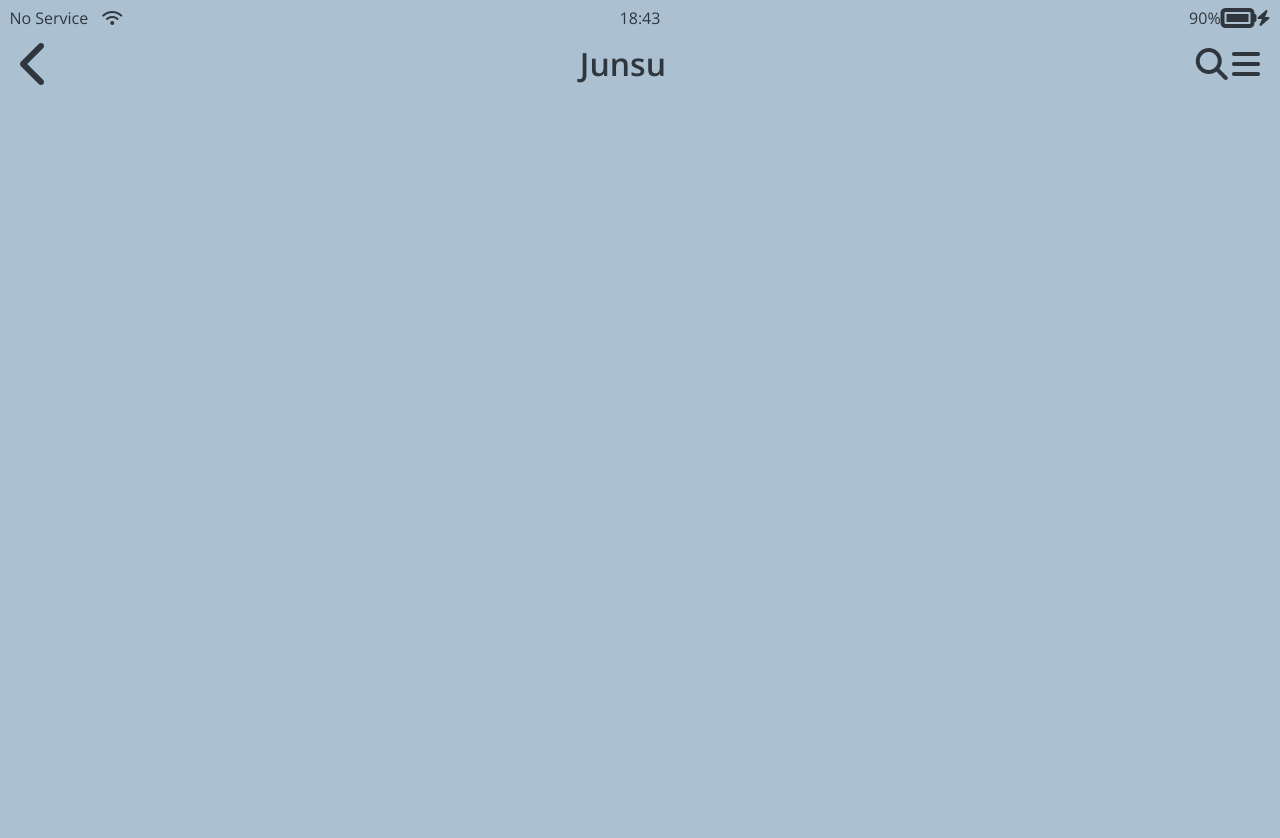
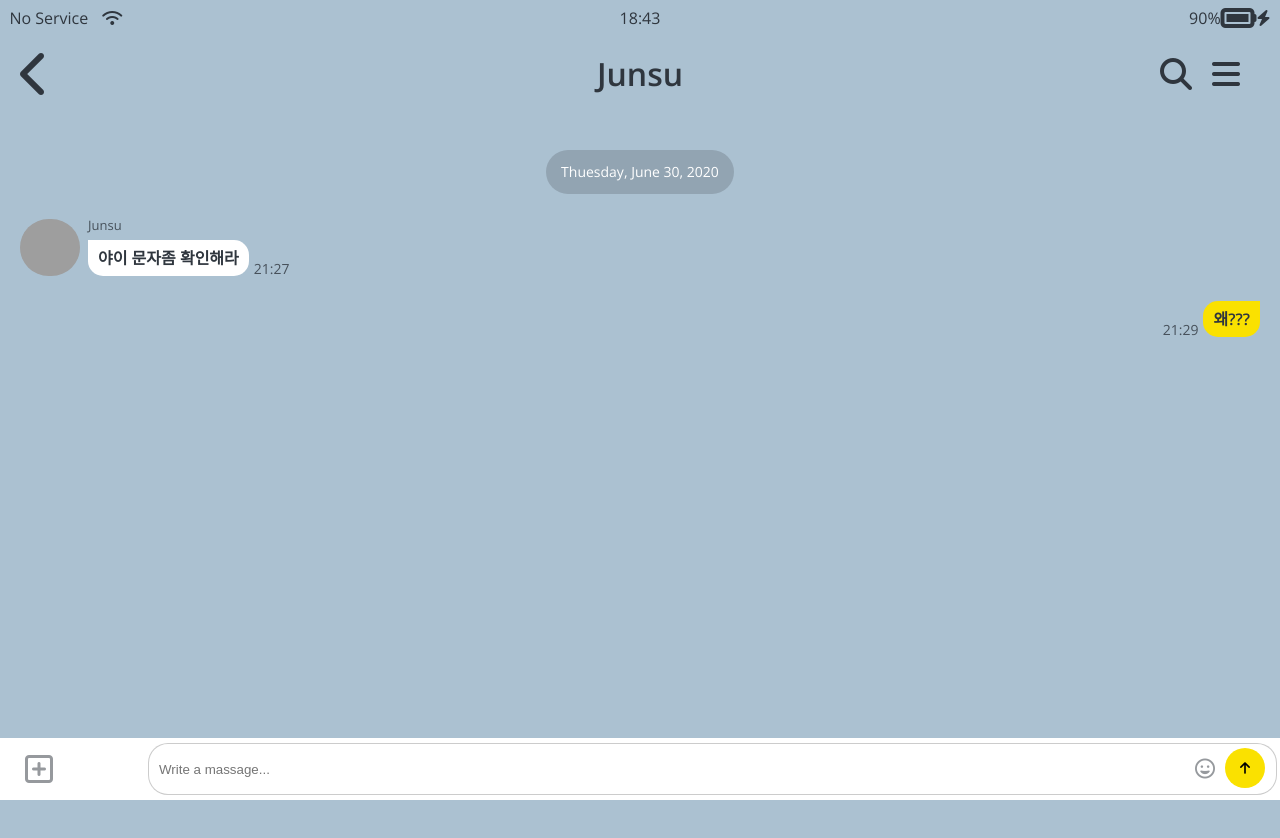
Before and after one commit to kd02109/kokoa-clone-2022, a plain HTML site: page chatting.html in a window 1280 px wide. Shown: the top 838 px of the page. Before the commit the page ends 800 px from the top, so only its background shows below. Drawn offline with nearby package versions, Linux system fonts and the light colour scheme; grey boxes are pictures that could not be loaded.

Commit message:
05-09 front done

```diff
--- a/chatting.html
+++ b/chatting.html
@@ -26,23 +26,54 @@
     </div>
    <header class="alt-header">
        <div class="alt-header__column">
-           <a href="more.html"><i class="fa-solid fa-chevron-left fa-3x"></i></a>
+           <a href="chat.html"><i class="fa-solid fa-chevron-left fa-3x"></i></a>
        </div>
        <div class="alt-header__column">
            <h1 class="alt-header__title">Junsu</h1>
        </div>
        <div class="alt-header__column">
-           <i class="fa-solid fa-magnifying-glass fa-2x"></i>
-           <i class="fa-solid fa-bars fa-2x"></i>
+           <span><i class="fa-solid fa-magnifying-glass fa-2x"></i></span>
+           <span><i class="fa-solid fa-bars fa-2x"></i><span></span>
        </div>
    </header>
 
 
 
-    <main class="main-screen">
-
+    <main class="main-screen main-chat">
+        <div class="main-chat__timestamp">
+            Thuesday, June 30, 2020
+        </div>
+        <div class="main-chat__receive">
+            <img src="https://searchad-phinf.pstatic.net/MjAyMTA4MThfMjUx/MDAxNjI5MjUzNTAxMzg0.80CGJCsGJV4D9Qowlkj_YjzHCf4UYyO8_pi6LbIU2Asg.KcQ4SXzYLNr8IL6FIAk_5A0vrg05fv5yWXBTZGJNIaAg.JPEG/2284985-0ff1504e-3d5c-47af-a48e-01b0c543a76a.jpg?type=f120_120"/>
+            <div class="main-chat__receive-content">
+                <span class="main-chat__author">Junsu</span>
+                <div class="main-chat__content">
+                    <span class="main-chat__content-bubble">야이 문자좀 확인해라</span>
+                    <span class="main-chat__content-time">21:27</span>
+                </div>
+            </div>
+        </div>
+        <div class="main-chat__receive main-chat__receive--own">
+            <div class="main-chat__receive-content">
+                <div class="main-chat__content">
+                    <span class="main-chat__content-bubble">왜???</span>
+                    <span class="main-chat__content-time">21:29</span>
+                </div>
+            </div>
+        </div>
     </main>
-
+    <form class="reply">
+        <div class="reply__column">
+            <i class="fa-regular fa-square-plus fa-2x"></i>
+        </div>
+        <div class="reply__column">
+            <input type="texgt" placeholder="Write a massage..."/>
+            <i class="fa-regular fa-face-grin fa-lg"></i>
+            <button>
+                <i class="fa-solid fa-arrow-up"></i>
+            </button>
+        </div>
+    </form>
 
     <script src="https://kit.fontawesome.com/981361981b.js" crossorigin="anonymous"></script>
     </body>
--- a/css/components/alt-screen-header.css
+++ b/css/components/alt-screen-header.css
@@ -17,4 +17,17 @@
 }
 .alt-header__column:last-child{
     margin-left: auto;
+    display:flex;
+    justify-content: flex-end;
 }
+
+.alt-header__column:nth-child(2){
+    text-align: center;
+}
+.alt-header__column span:last-child{
+    margin-left:20px;
+}
+
+.alt-header__column{
+    width:33%;
+}
--- a/css/screens/chatting.css
+++ b/css/screens/chatting.css
@@ -1,3 +1,149 @@
 #chat-screen {
     background-color: #abc1d1;
+    height:1000vh;
 }
+
+#chat-screen .alt-header,
+#chat-screen .status-bar{
+    position: fixed;
+    width:100%;
+    box-sizing: border-box;
+    background-color: #abc1d1;
+}
+
+#chat-screen .alt-header{
+    top:10px;
+    z-index: 1;
+}
+
+.main-chat{
+    margin-top: 150px;
+    display: flex;
+    flex-direction: column;
+    align-items: center;
+}
+
+#chat-screen .status-bar{
+    z-index: 2;
+}
+
+.main-chat__timestamp{
+    color:white;
+    background-color: #92a4b2;
+    padding: 15px;
+    border-radius: 25px;
+    font-size: 14px;
+    margin-bottom: 25px;
+}
+.main-chat__receive{
+    width:100%;
+    display: flex;
+    margin-bottom: 25px;
+}
+
+.main-chat__receive img{
+    width: 60px;
+    border-radius: 30px;
+    margin-right: 8px;
+}
+
+.main-chat__author{
+    opacity:0.8;
+    font-size: 13px;
+    margin-bottom: 8px;
+    display: block;
+}
+
+.main-chat__content-bubble{
+    background-color: white;
+    padding: 10px 10px;
+    border-radius: 15px;
+    border-top-left-radius: 0px;
+    font-weight: 600;
+    margin-right: 5px;
+}
+.main-chat__content-time{
+    opacity: 0.8;
+    font-size: 14px;
+}
+
+.main-chat__content{
+    display: flex;
+    align-items: flex-end;
+}
+
+.main-chat__receive--own{
+    justify-content: flex-end;
+}
+
+.main-chat__receive--own .main-chat__content-bubble{
+    background-color: var(--yellow);
+    border-top-right-radius: 0px;
+    border-top-left-radius: 15px;
+    margin-right: 0px;
+    margin-left: 5px;
+
+}
+
+.main-chat__receive--own  .main-chat__content{
+    flex-direction: row-reverse;
+}
+
+.reply{
+    position: fixed;
+    bottom: 0;
+    width: 100%;
+    background-color: white;
+    display: flex;
+    justify-content: space-between;
+    padding:  5px 25px;
+    box-sizing: border-box;
+    align-items: center;
+}
+
+.reply .reply__column:first-child{
+    width: 10%;
+}
+.reply .reply__column:last-child{
+    width: 90%;
+    position: relative;
+}
+.reply input{
+    height: 30px;
+    width: 100%;
+    border: var(--main-border);
+    border-radius: 20px;
+    padding: 10px;
+    outline: none;
+}
+.reply__column:last-child > i,
+.reply button{
+    position: absolute;
+    right:0;
+    top:25px;
+}
+.reply__column:last-child i{
+    right: 40px;
+}
+
+.reply button{
+    background-color: var(--yellow);
+    border: none;
+    border-radius: 50%;
+    width: 40px;
+    height: 40px;
+    top:5px;
+    right: -10px;
+}
+
+.reply__column button:focus,
+.reply__column button:active{
+    outline:none;
+}
+.reply i{
+    opacity: 0.5;
+}
+
+.reply__column button i{
+    opacity:1;
+}
--- a/css/screens/friends.css
+++ b/css/screens/friends.css
@@ -26,3 +26,27 @@
     justify-content: space-between;
     color: rgba(0, 0, 0, 0.5);
 }
+
+@keyframes hideSplashScreen{
+    from{
+        opacity: 1;
+    }
+    to{
+        opacity: 0;
+        visibility: hidden;
+    }
+}
+
+#splahs-screen{
+    background-color: var(--yellow);
+    position: absolute;
+    height: 100vh;
+    width: 100vw;
+    top:0;
+    display: flex;
+    justify-content: center;
+    align-items: center;
+    font-size: 132px;
+    animation: hideSplashScreen 0.4s ease-in-out forwards;
+    animation-delay: 2s;
+}
```
Also changed, not shown: friends.html (+4 -0 lines).
